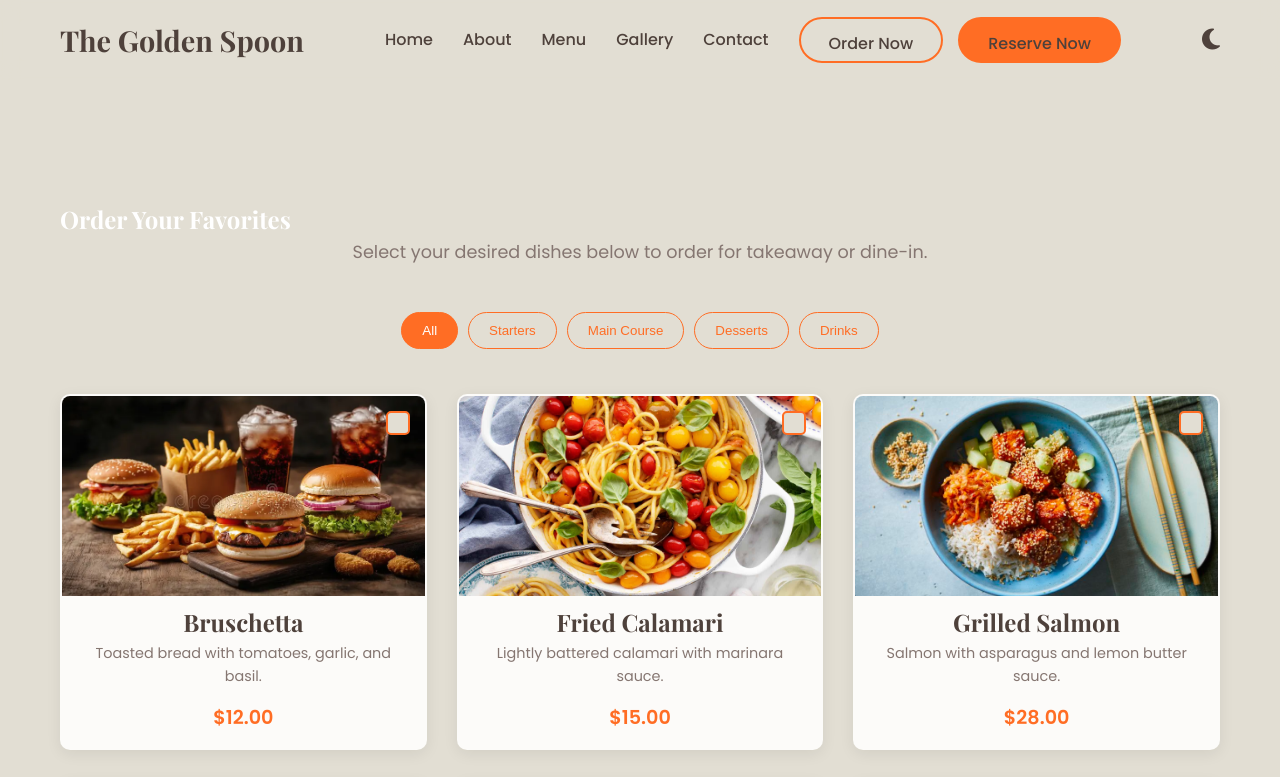
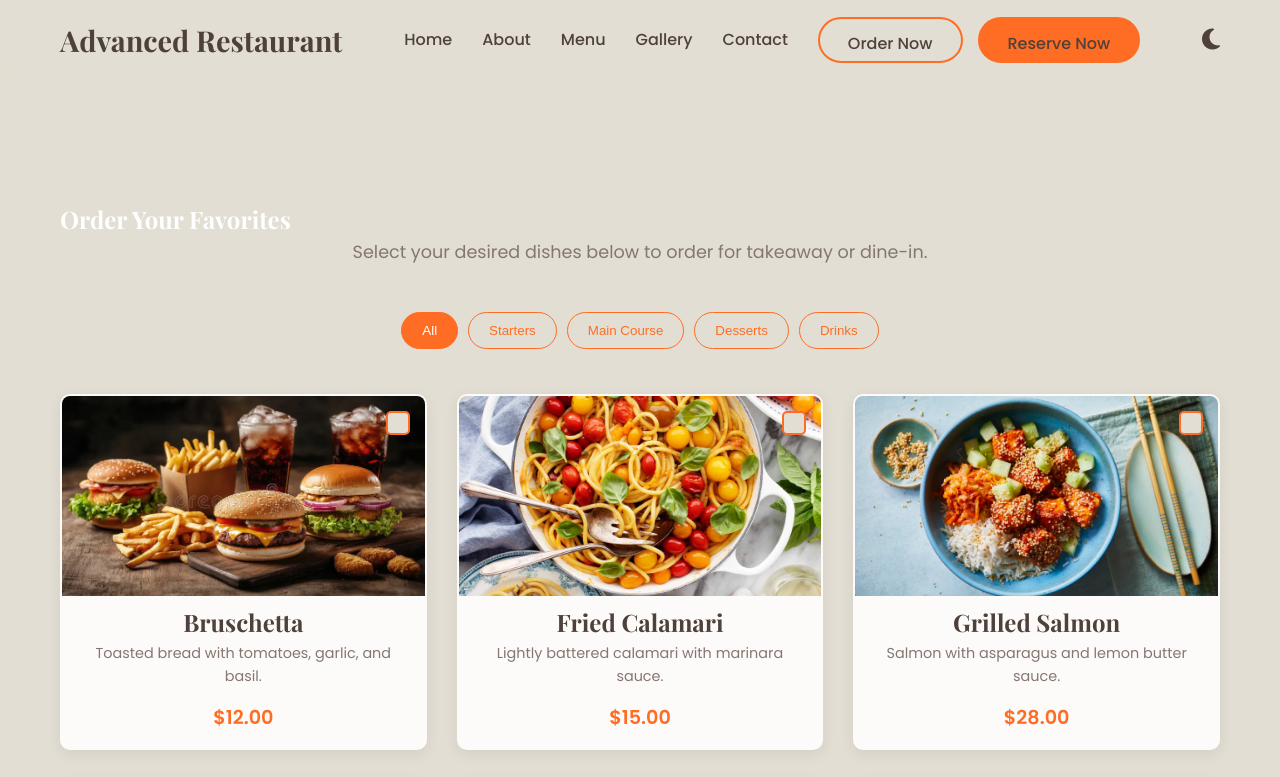
Before and after one commit to TaMiM1067/Restaurant, a plain HTML site: page menu.html in a window 1280 px wide. Shown: the top 777 px of the page. Drawn offline with nearby package versions, Linux system fonts and the light colour scheme.

Commit message:
Update menu.html

```diff
--- a/menu.html
+++ b/menu.html
@@ -3,7 +3,7 @@
 <head>
     <meta charset="UTF-8">
     <meta name="viewport" content="width=device-width, initial-scale=1.0">
-    <title>Our Menu - The Golden Spoon</title>
+    <title>Our Menu - Advanced Restaurant</title>
 
     <link rel="preconnect" href="https://fonts.googleapis.com">
     <link rel="preconnect" href="https://fonts.gstatic.com" crossorigin>
@@ -13,7 +13,7 @@
 </head>
 <body>
 
-    <header id="header"><nav class="container"><a href="index.html" class="logo">The Golden Spoon</a><ul class="nav-links"><li><a href="index.html#home">Home</a></li><li><a href="index.html#about">About</a></li><li><a href="menu.html">Menu</a></li><li><a href="index.html#gallery">Gallery</a></li><li><a href="index.html#contact">Contact</a></li><li class="nav-buttons"><a href="menu.html" class="btn btn-secondary">Order Now</a><a href="index.html#reservation" class="btn">Reserve Now</a></li></ul><div class="right-nav"><div class="theme-toggle"><i class="fas fa-moon"></i></div><div class="burger"><div class="line1"></div><div class="line2"></div><div class="line3"></div></div></div></nav></header>
+    <header id="header"><nav class="container"><a href="index.html" class="logo">Advanced Restaurant</a><ul class="nav-links"><li><a href="index.html#home">Home</a></li><li><a href="index.html#about">About</a></li><li><a href="menu.html">Menu</a></li><li><a href="index.html#gallery">Gallery</a></li><li><a href="index.html#contact">Contact</a></li><li class="nav-buttons"><a href="menu.html" class="btn btn-secondary">Order Now</a><a href="index.html#reservation" class="btn">Reserve Now</a></li></ul><div class="right-nav"><div class="theme-toggle"><i class="fas fa-moon"></i></div><div class="burger"><div class="line1"></div><div class="line2"></div><div class="line3"></div></div></div></nav></header>
 
     <main>
         <section id="menu" class="menu-page">
```
